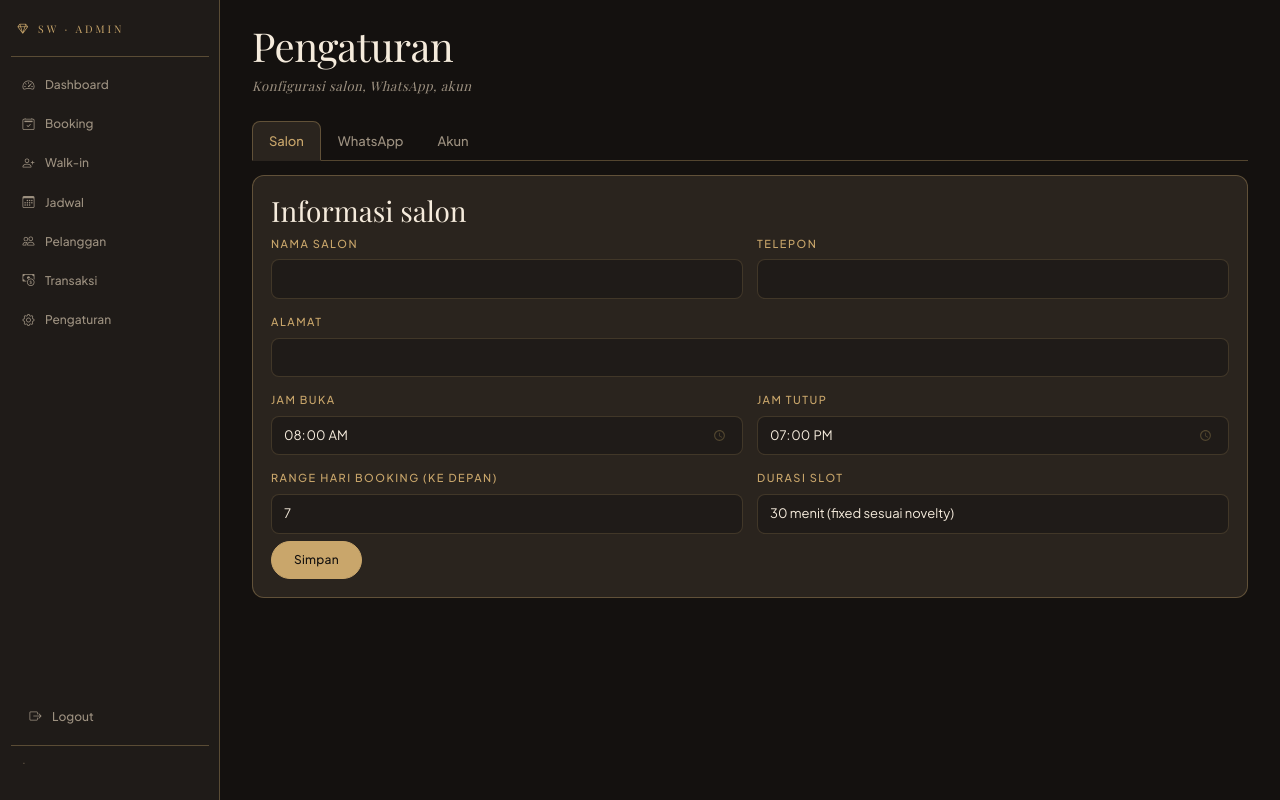
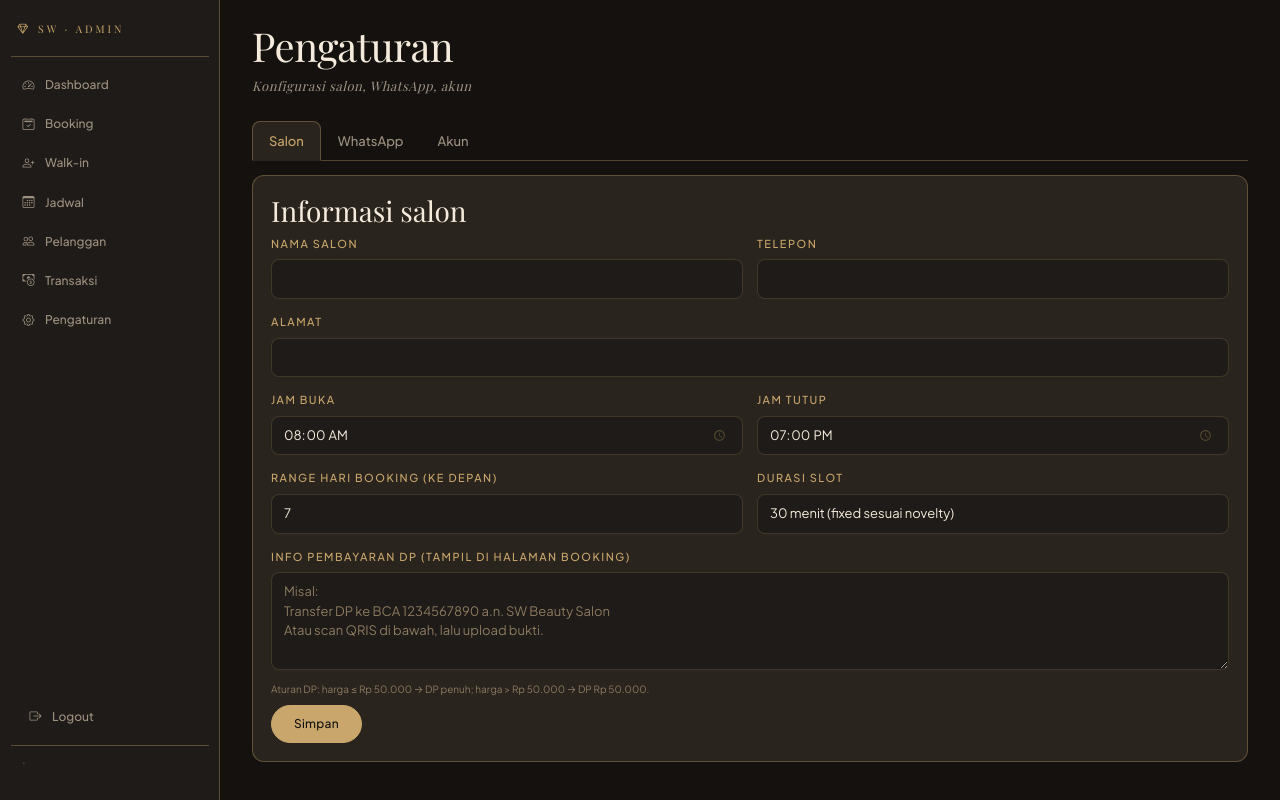
Before and after one commit to ryuken25/beauty-salon, a CodeIgniter 4 app: the page made by app/Views/admin/pengaturan/index.php in a window 1280 px wide. Run offline with PHP 8.4 and a stand-in for CodeIgniter, Linux system fonts and the light colour scheme; the template is opened without the code that fills it, so the values that code supplies are empty; some libraries are stand-ins or nearby versions; some web fonts are replaced.

Commit message:
feat(settings): info_pembayaran_dp editable from /admin/pengaturan
New text setting 'info_pembayaran_dp' added to editableKeys in
Admin\PengaturanController so it persists through the existing POST
loop. Pengaturan view picks up a textarea under the operasional tab,
right after the range_hari_booking row, with a help-text reminder of
the DP rule (≤ 50k full, > 50k = 50k).

The booking form (FASE 7) already pulls this value with
SettingModel::getValue('info_pembayaran_dp', '') and renders it
verbatim inside the DP card — so saving instructions here (e.g. a
bank account or QRIS instruction) flows straight to customers
without code change.

```diff
--- a/app/Controllers/Admin/PengaturanController.php
+++ b/app/Controllers/Admin/PengaturanController.php
@@ -11,6 +11,7 @@ class PengaturanController extends BaseController
     private array $editableKeys = [
         'nama_salon', 'alamat_salon', 'telp_salon', 'nomor_hp_owner',
         'jam_buka', 'jam_tutup', 'range_hari_booking',
+        'info_pembayaran_dp',
         'template_wa_diterima', 'template_wa_ditolak', 'template_wa_reminder', 'template_wa_selesai',
     ];
 
--- a/app/Views/admin/pengaturan/index.php
+++ b/app/Views/admin/pengaturan/index.php
@@ -28,6 +28,13 @@
         <div><label class="form-salon-label">Range hari booking (ke depan)</label><input class="form-salon-input" type="number" min="1" max="30" name="range_hari_booking" value="<?= esc($s['range_hari_booking'] ?? '7') ?>"></div>
         <div><label class="form-salon-label">Durasi slot</label><input class="form-salon-input" value="30 menit (fixed sesuai novelty)" disabled></div>
       </div>
+
+      <div class="mt-3">
+        <label class="form-salon-label">Info pembayaran DP (tampil di halaman booking)</label>
+        <textarea class="form-salon-textarea" rows="4" name="info_pembayaran_dp" placeholder="Misal:&#10;Transfer DP ke BCA 1234567890 a.n. SW Beauty Salon&#10;Atau scan QRIS di bawah, lalu upload bukti."><?= esc($s['info_pembayaran_dp'] ?? '') ?></textarea>
+        <div class="form-salon-help">Aturan DP: harga &le; Rp 50.000 → DP penuh; harga &gt; Rp 50.000 → DP Rp 50.000.</div>
+      </div>
+
       <button class="btn-salon-primary mt-2" type="submit">Simpan</button>
     </form>
   </div>
```
